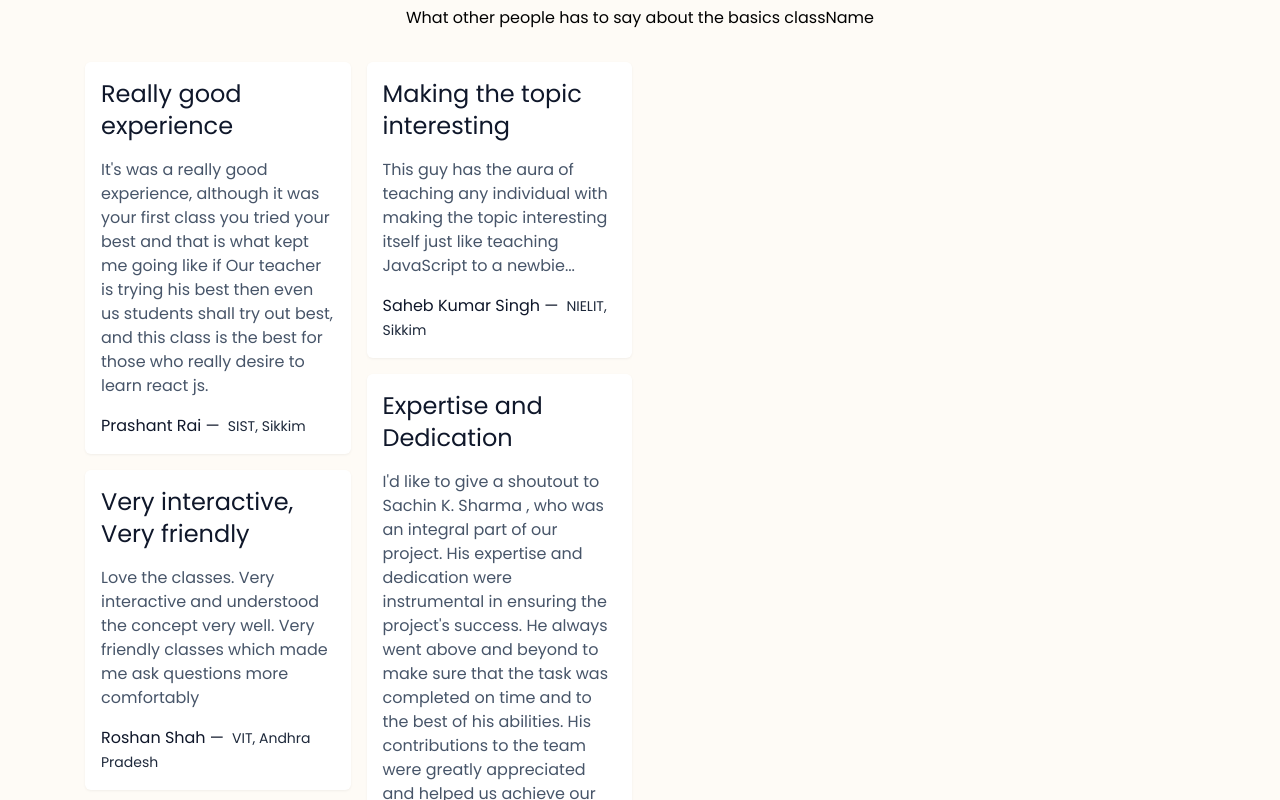
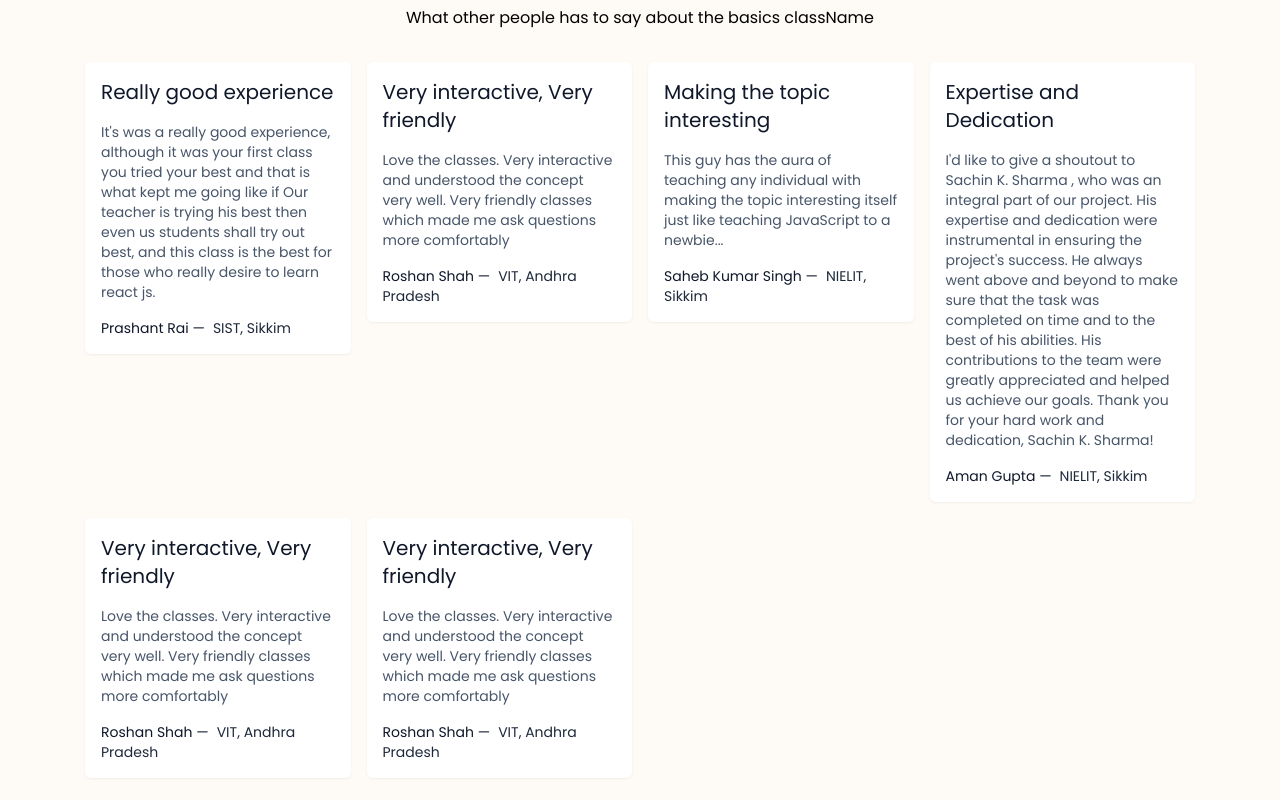
Before and after one commit to sachinshrmaa/cohort, a Next.js app: page / in a window 1280 px wide. Shown: the part 2100-2900 px from the top of the page. Built offline with nearby package versions, Linux system fonts and the light colour scheme.

Commit message:
fix: testimonial cards to cover fill width

```diff
--- a/app/(site)/page.tsx
+++ b/app/(site)/page.tsx
@@ -155,7 +155,7 @@ export default function Home() {
             </p>
           </div>
 
-          <div className="columns-1 md:columns-3 lg:columns-4 gap-4">
+          <div className="grid grid-cols-2 md:grid-cols-3 lg:grid-cols-4 gap-4 items-start">
             {testimonials.map((testimony, index) => (
               <TestimonialCard
                 id={testimony.id}
--- a/components/TestimonialCard.tsx
+++ b/components/TestimonialCard.tsx
@@ -1,6 +1,5 @@
 import { FC } from "react";
 import { TestimonialData } from "../types/testimonial";
-import Image from "next/image";
 
 const TestimonialCard: FC<TestimonialData> = ({
   name,
@@ -9,11 +8,13 @@ const TestimonialCard: FC<TestimonialData> = ({
   keywords,
 }) => {
   return (
-    <div className="bg-white p-4 rounded-md inline-block mb-4 w-full space-x-2 hover:bg-slate-50 drop-shadow-sm ">
+    <div className="bg-white p-4 rounded-md hover:bg-slate-100 drop-shadow-sm ">
       <div className="align-end">
-        <h1 className="text-2xl font-normal font-poppins text-slate-900">{keywords}</h1>
-        <p className="my-4 text-slate-600">{message}</p>
-        <p className="text-md text-slate-900">
+        <h1 className="text-md lg:text-xl font-normal font-poppins text-slate-900">
+          {keywords}
+        </h1>
+        <p className="text-sm lg:text-md my-4 text-slate-600">{message}</p>
+        <p className="text-sm lg:text-md text-slate-900">
           {name} —
           <span className="mx-2 text-sm text-slate-800">{organization}</span>
         </p>
--- a/data/testimonials.ts
+++ b/data/testimonials.ts
@@ -32,7 +32,23 @@ const testimonials: TestimonialData[] = [
       "I'd like to give a shoutout to Sachin K. Sharma , who was an integral part of our project. His expertise and dedication were instrumental in ensuring the project's success. He always went above and beyond to make sure that the task was completed on time and to the best of his abilities. His contributions to the team were greatly appreciated and helped us achieve our goals. Thank you for your hard work and dedication, Sachin K. Sharma!",
     organization: "NIELIT, Sikkim",
     keywords: "Expertise and Dedication",
-  }
+  },
+  {
+    id: 5,
+    name: "Roshan Shah",
+    message:
+      "Love the classes. Very interactive and understood the concept very well. Very friendly classes which made me ask questions more comfortably",
+    organization: "VIT, Andhra Pradesh",
+    keywords: "Very interactive, Very friendly",
+  },
+   {
+    id: 6,
+    name: "Roshan Shah",
+    message:
+      "Love the classes. Very interactive and understood the concept very well. Very friendly classes which made me ask questions more comfortably",
+    organization: "VIT, Andhra Pradesh",
+    keywords: "Very interactive, Very friendly",
+  },
 ];
 
 export default testimonials;
```
